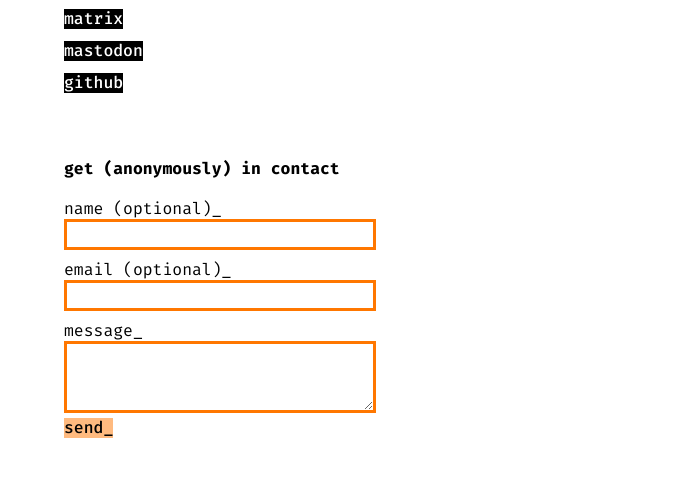
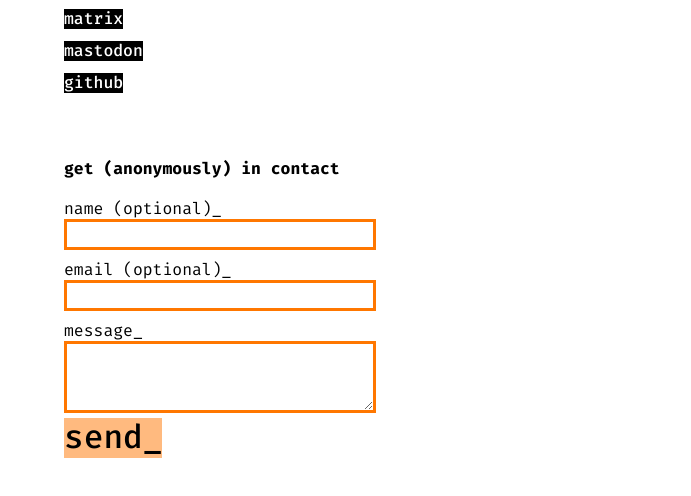
Before and after one commit to tdoktor/tdoktor.github.io, a plain HTML site: page links.html in a window 1280 px wide. Shown: the part 332-828 px from the top of the page, without its empty margins (0-691 px from the left). Drawn offline with Linux system fonts and the light colour scheme.

Commit message:
style changes

```diff
--- a/styles/styles.css
+++ b/styles/styles.css
@@ -185,10 +185,16 @@ button{
   background-color: var(--accent-color-transparent);
   color: var(--secondary);
   /* line-height: 100%; */
-  font-size: 12pt;
+  font-size: 24pt;
   font-weight: 450;
   border: none;
   text-decoration: none;
+  cursor: pointer;
+}
+
+button:hover{
+    background-color: var(--accent-color);
+    font-weight: 850;
 }
 
 #imagedefault {
```
